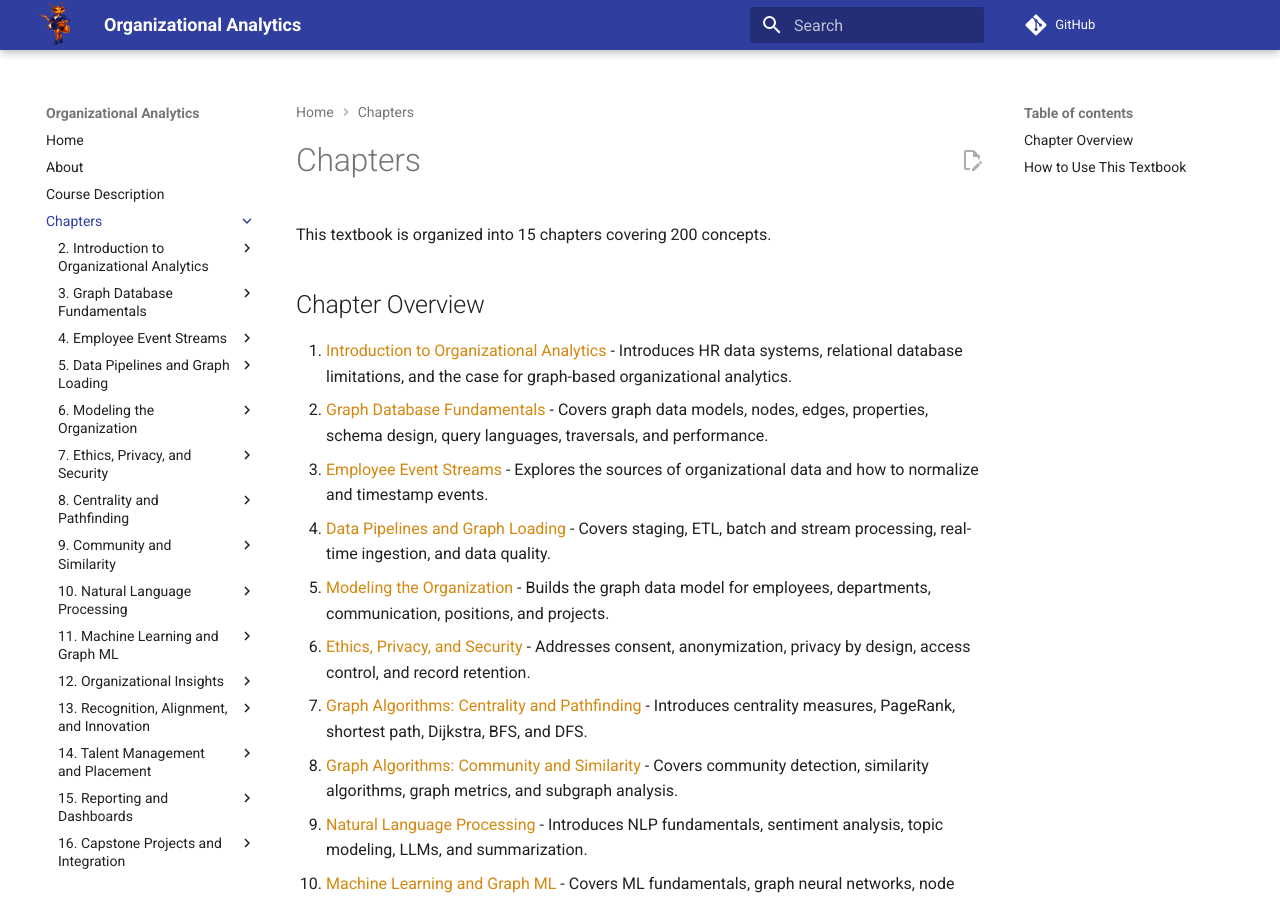
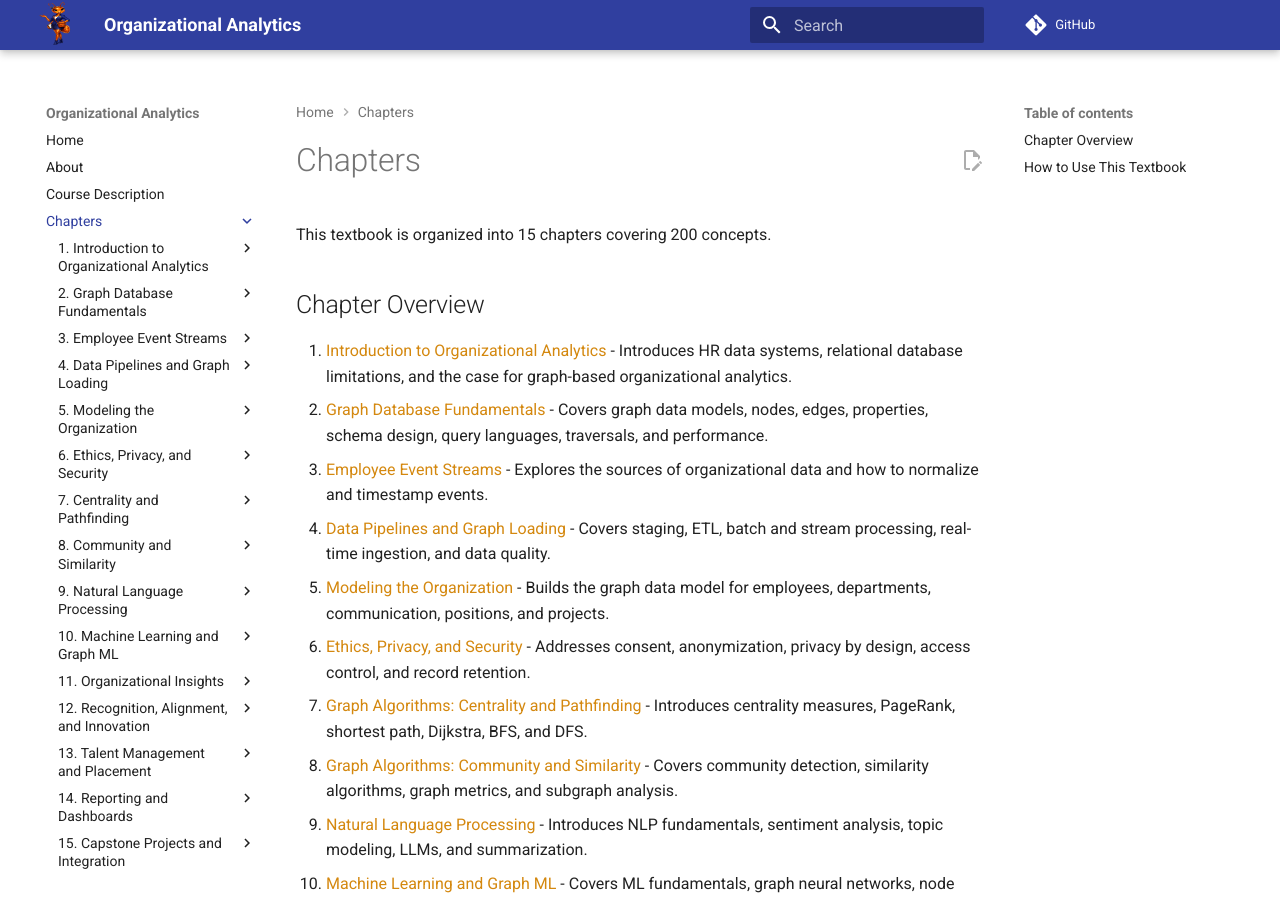
Before and after one commit to dmccreary/organizational-analytics, an MkDocs documentation site: the page built from docs/chapters/index.md, in a window 1280 px wide and 900 px high. Built offline with MkDocs 1.6.1 and Material for MkDocs 9.7.7, drawn with Linux system fonts in a browser that asks for light colours; comment, search, counter and statistics services are not loaded.

Commit message:
updating content

```diff
--- a/mkdocs.yml
+++ b/mkdocs.yml
@@ -10,64 +10,64 @@ nav:
   - Course Description: course-description.md
 
   - Chapters:
-    - 1. Introduction: chapters/index.md
-    - 2. Introduction to Organizational Analytics:
+    - List of Chapters: chapters/index.md
+    - 1. Introduction to Organizational Analytics:
       - Content: chapters/01-intro-to-organizational-analytics/index.md
       - Quiz: chapters/01-intro-to-organizational-analytics/quiz.md
       - References: chapters/01-intro-to-organizational-analytics/references.md
-    - 3. Graph Database Fundamentals:
+    - 2. Graph Database Fundamentals:
       - Content: chapters/02-graph-database-fundamentals/index.md
       - Quiz: chapters/02-graph-database-fundamentals/quiz.md
       - References: chapters/02-graph-database-fundamentals/references.md
-    - 4. Employee Event Streams:
+    - 3. Employee Event Streams:
       - Content: chapters/03-employee-event-streams/index.md
       - Quiz: chapters/03-employee-event-streams/quiz.md
       - References: chapters/03-employee-event-streams/references.md
-    - 5. Data Pipelines and Graph Loading:
+    - 4. Data Pipelines and Graph Loading:
       - Content: chapters/04-data-pipelines-and-graph-loading/index.md
       - Quiz: chapters/04-data-pipelines-and-graph-loading/quiz.md
       - References: chapters/04-data-pipelines-and-graph-loading/references.md
-    - 6. Modeling the Organization:
+    - 5. Modeling the Organization:
       - Content: chapters/05-modeling-the-organization/index.md
       - Quiz: chapters/05-modeling-the-organization/quiz.md
       - References: chapters/05-modeling-the-organization/references.md
-    - 7. Ethics, Privacy, and Security:
+    - 6. Ethics, Privacy, and Security:
       - Content: chapters/06-ethics-privacy-and-security/index.md
       - Quiz: chapters/06-ethics-privacy-and-security/quiz.md
       - References: chapters/06-ethics-privacy-and-security/references.md
-    - 8. Centrality and Pathfinding:
+    - 7. Centrality and Pathfinding:
       - Content: chapters/07-centrality-and-pathfinding/index.md
       - Quiz: chapters/07-centrality-and-pathfinding/quiz.md
       - References: chapters/07-centrality-and-pathfinding/references.md
-    - 9. Community and Similarity:
+    - 8. Community and Similarity:
       - Content: chapters/08-community-and-similarity/index.md
       - Quiz: chapters/08-community-and-similarity/quiz.md
       - References: chapters/08-community-and-similarity/references.md
-    - 10. Natural Language Processing:
+    - 9. Natural Language Processing:
       - Content: chapters/09-natural-language-processing/index.md
       - Quiz: chapters/09-natural-language-processing/quiz.md
       - References: chapters/09-natural-language-processing/references.md
-    - 11. Machine Learning and Graph ML:
+    - 10. Machine Learning and Graph ML:
       - Content: chapters/10-machine-learning-and-graph-ml/index.md
       - Quiz: chapters/10-machine-learning-and-graph-ml/quiz.md
       - References: chapters/10-machine-learning-and-graph-ml/references.md
-    - 12. Organizational Insights:
+    - 11. Organizational Insights:
       - Content: chapters/11-organizational-insights/index.md
       - Quiz: chapters/11-organizational-insights/quiz.md
       - References: chapters/11-organizational-insights/references.md
-    - 13. Recognition, Alignment, and Innovation:
+    - 12. Recognition, Alignment, and Innovation:
       - Content: chapters/12-recognition-alignment-innovation/index.md
       - Quiz: chapters/12-recognition-alignment-innovation/quiz.md
       - References: chapters/12-recognition-alignment-innovation/references.md
-    - 14. Talent Management and Placement:
+    - 13. Talent Management and Placement:
       - Content: chapters/13-talent-management-and-placement/index.md
       - Quiz: chapters/13-talent-management-and-placement/quiz.md
       - References: chapters/13-talent-management-and-placement/references.md
-    - 15. Reporting and Dashboards:
+    - 14. Reporting and Dashboards:
       - Content: chapters/14-reporting-and-dashboards/index.md
       - Quiz: chapters/14-reporting-and-dashboards/quiz.md
       - References: chapters/14-reporting-and-dashboards/references.md
-    - 16. Capstone Projects and Integration:
+    - 15. Capstone Projects and Integration:
       - Content: chapters/15-capstone-projects-and-integration/index.md
       - Quiz: chapters/15-capstone-projects-and-integration/quiz.md
       - References: chapters/15-capstone-projects-and-integration/references.md
```
